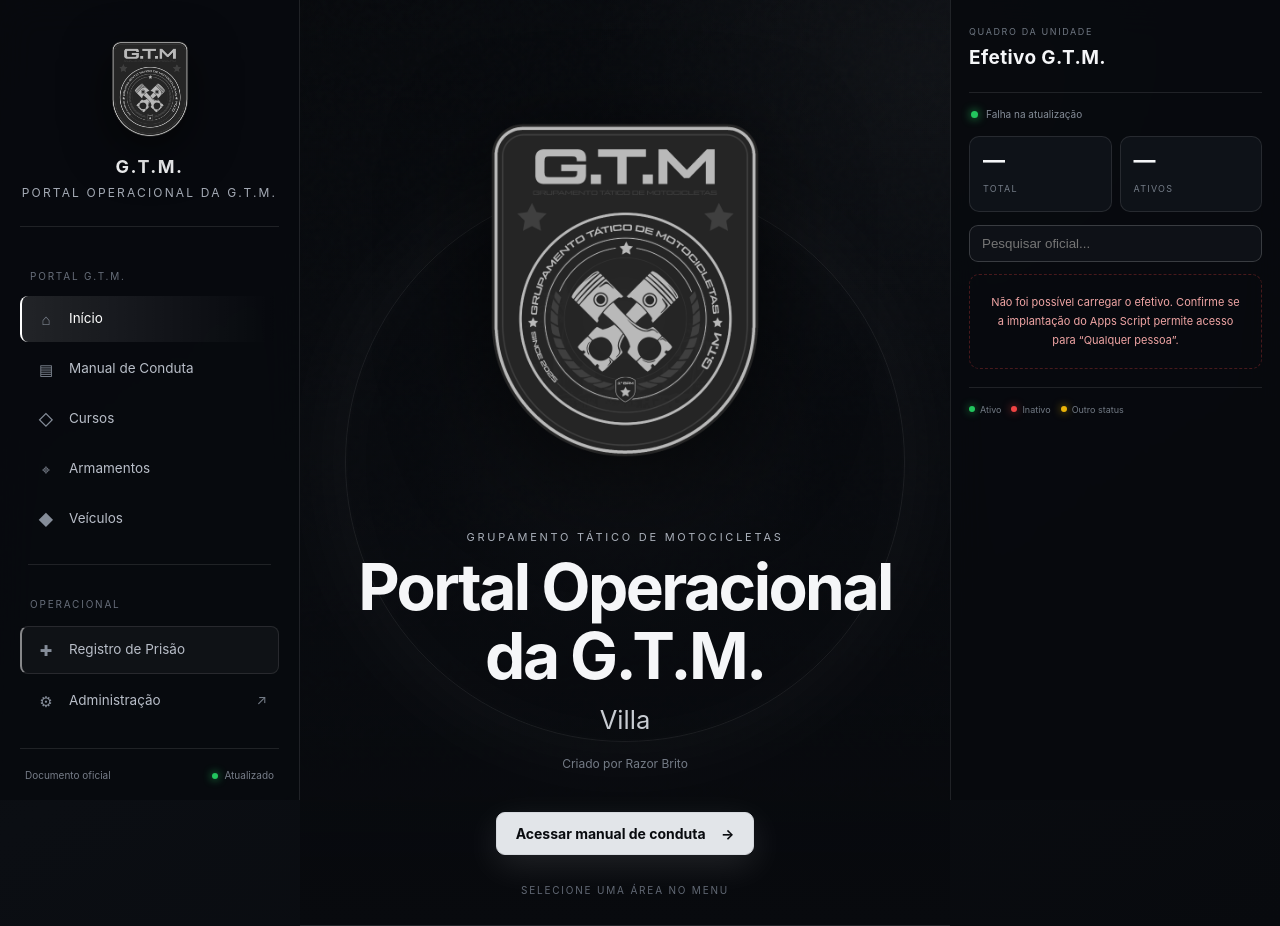
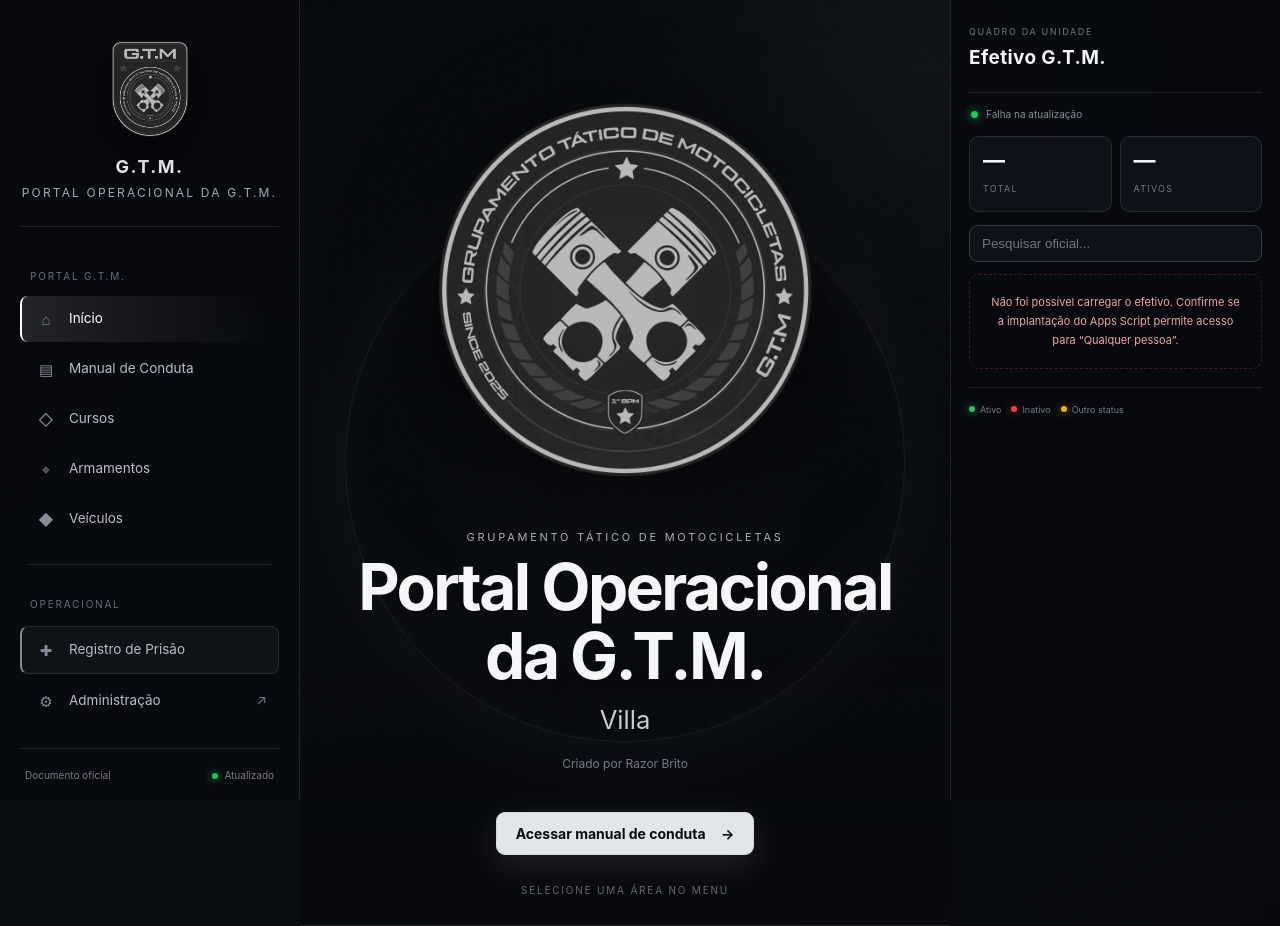
Before and after one commit to marlomscsrs-byte/GTM, a plain HTML site: page index.html in a window 1280 px wide. Drawn offline with Linux system fonts and the light colour scheme; no server answers.

Commit message:
index.html

```diff
--- a/index.html
+++ b/index.html
@@ -117,7 +117,7 @@
   <main id="mainContent">
     <section class="hero portal-view active" data-view-panel="home" id="inicio" data-title="Início">
       <div class="hero-glow"></div>
-      <img class="hero-logo" src="assets/logo.png" alt="Logo G.T.M. Villa">
+      <img class="hero-logo" src="assets/GTM.png" alt="Logo G.T.M. Villa">
       <p class="eyebrow">GRUPAMENTO TÁTICO DE MOTOCICLETAS</p>
       <h1>Portal Operacional da G.T.M.</h1>
       <h2>Villa</h2>
```
